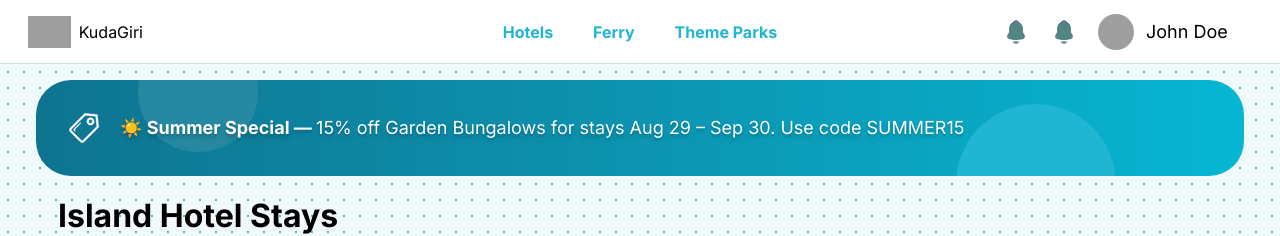
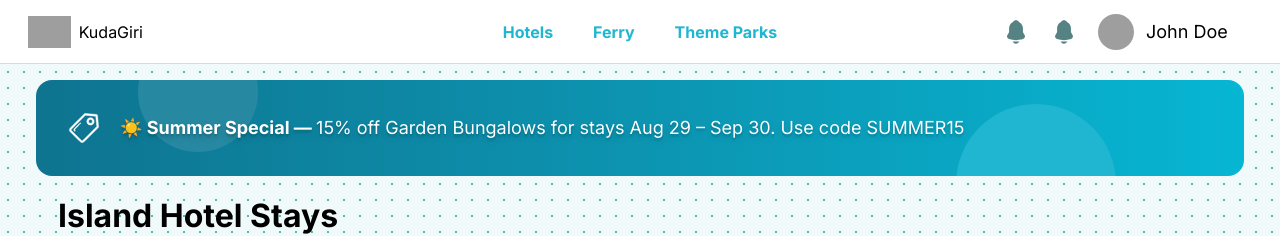
Before and after one commit to The-Villa-Visionaries/Kudagiri, a React (Vite) app in the folder frontend/: page /hotels in a window 1280 px wide. Shown: the top 236 px of the page. Built offline with nearby package versions, Linux system fonts and the light colour scheme; grey boxes are pictures that could not be loaded.

Commit message:
Update PromoBanner.tsx

```diff
--- a/frontend/src/components/promotions/PromoBanner.tsx
+++ b/frontend/src/components/promotions/PromoBanner.tsx
@@ -2,7 +2,7 @@ import promoSVG from "../../assets/icons/promo.svg"
 
 export default function PromoBanner() {
     return (
-        <div className="relative w-full bg-linear-to-r from-[#0E7490] to-[#06B6D3] flex items-center justify-between p-8 gap-5 rounded-[35px] overflow-hidden z-10">
+        <div className="relative w-full bg-linear-to-r from-[#0E7490] to-[#06B6D3] flex items-center justify-between p-8 gap-5 rounded-2xl   overflow-hidden z-10">
             <div className="absolute bottom-[3vh] left-[8vw] w-30 h-30 bg-[#2688A1] rounded-full z-11"/>
             <div className="absolute top-[3vh] right-[10vw] w-40 h-40 bg-[#20B6D1] rounded-full z-11"/>
             <div className="flex items-center gap-5 z-12">
```
